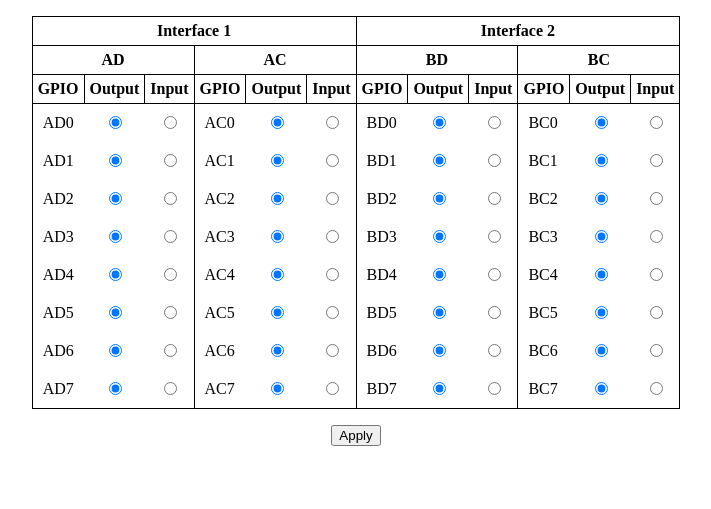
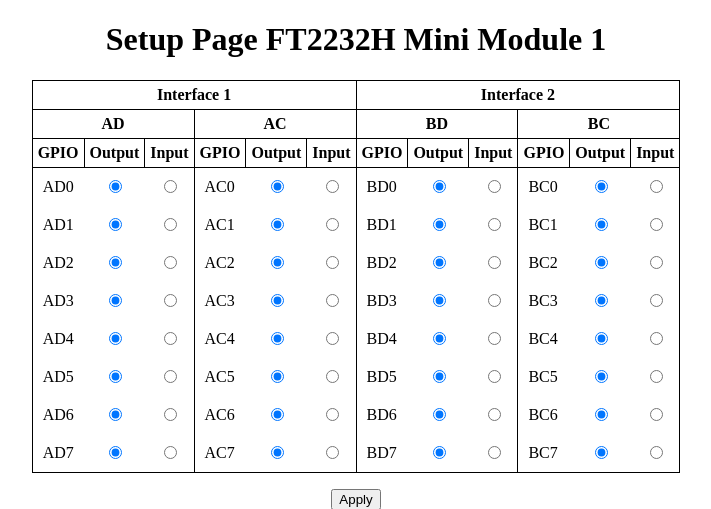
Before and after one commit to julianx96/FTDI_Webserver, a Flask app: page /setup/1 in a window 1280 px wide. Shown: the top 509 px of the page, without its empty margins (284-995 px from the left). Run offline with Flask 2, Linux system fonts and the light colour scheme.

Commit message:
Changed setup template to redirect to an variable url with apply button

```diff
--- a/templates/setup.html
+++ b/templates/setup.html
@@ -2,7 +2,7 @@
 <html lang="en">
 <head>
     <meta charset="UTF-8">
-    <title>Setup FTDI Module</title>
+    <title>Setup FT2232H Mini Module {{ ftdi }}</title>
     <style>
         table {
     border:none;
@@ -27,7 +27,8 @@ th {
 </head>
 <body>
 <center>
-<form name="myForm" action="/setup" method="post">
+    <h1>Setup Page FT2232H Mini Module {{ ftdi }}</h1>
+<form name="myForm" action="/setup/{{ ftdi }}" method="post">
 <p>
 <table>
     <th colspan="6">Interface 1</th>
```
